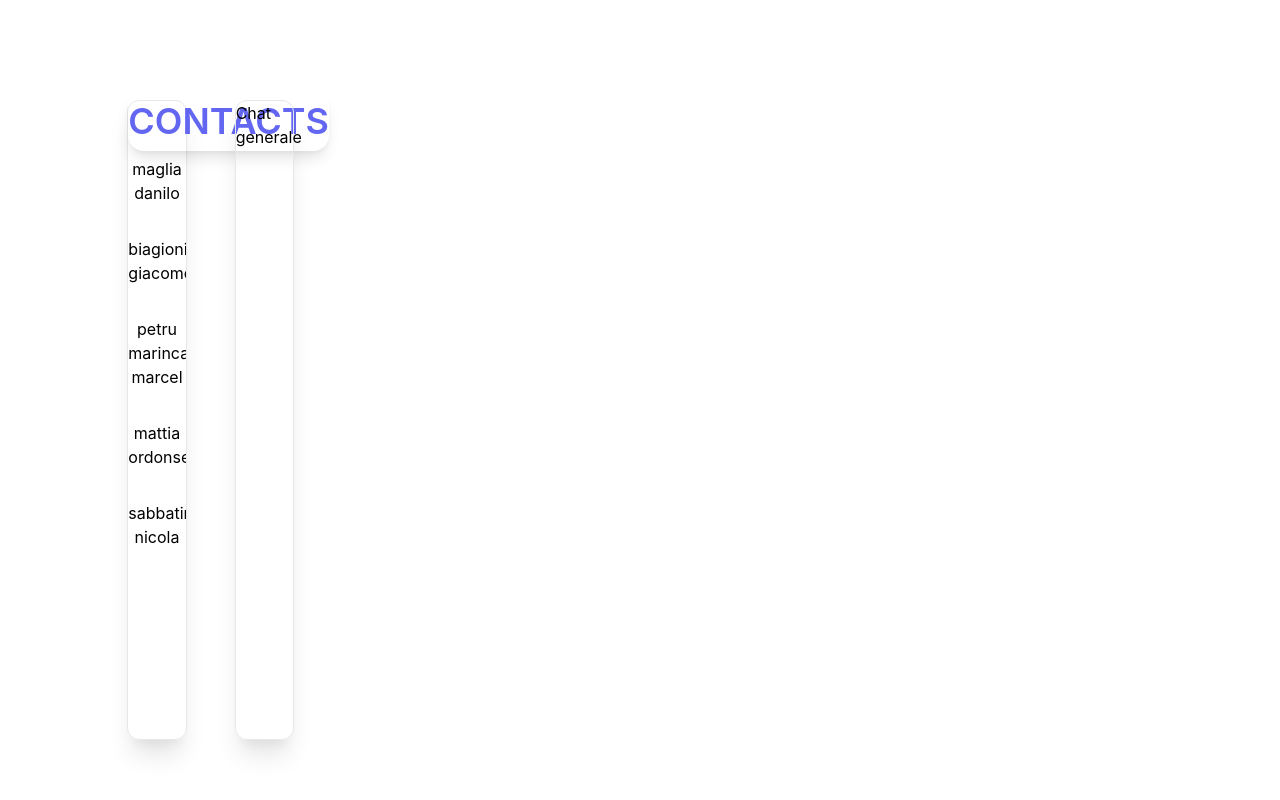
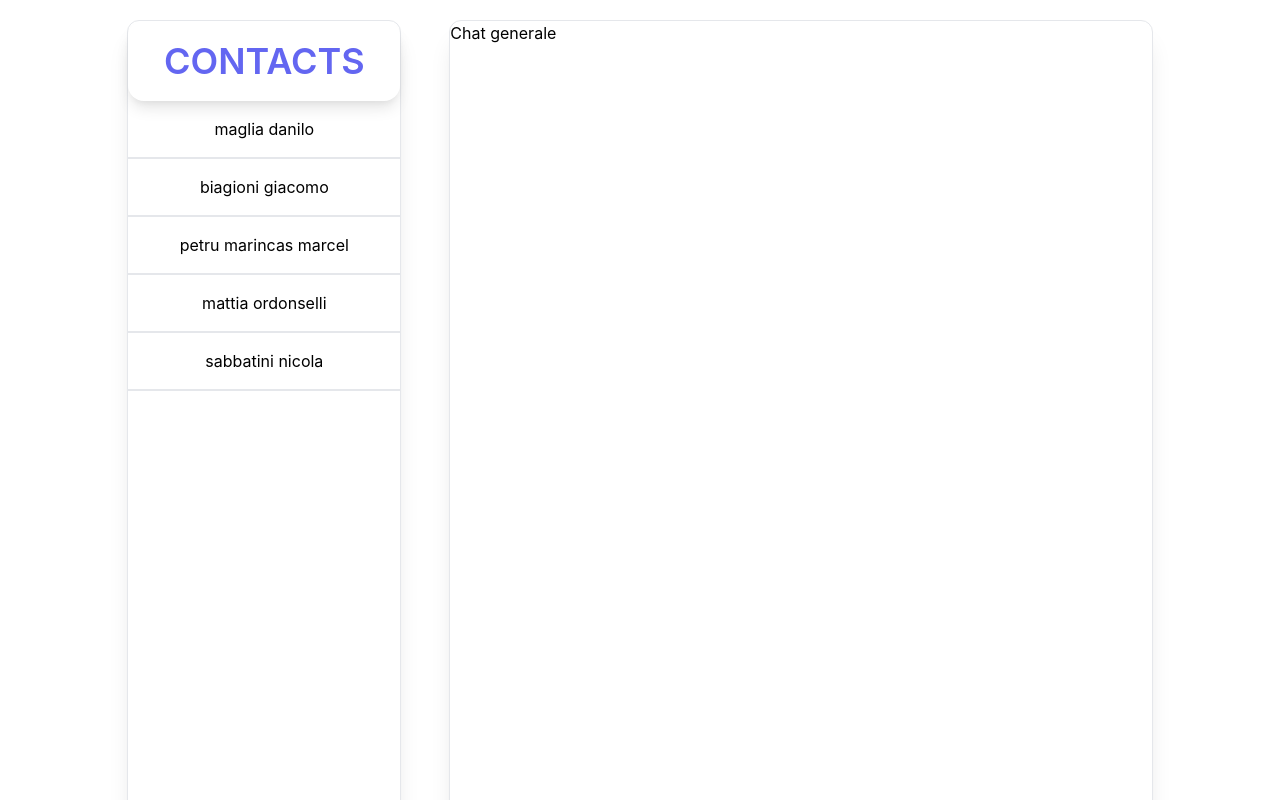
Before and after one commit to DaniloMaglia/WUDApp, a React (Create React App) app in the folder wudweb/: page / in a window 1280 px wide. Built offline with nearby package versions, Linux system fonts and the light colour scheme.

Commit message:
- Modifiche alla contact list - Test con tailwind Co-authored-by: JeckBiagio <JeckBiagio@users.noreply.github.com>

```diff
--- a/wudweb/src/wud/Card.tsx
+++ b/wudweb/src/wud/Card.tsx
@@ -3,7 +3,7 @@ import React from 'react';
 export class Card extends React.Component<{ width: string, color: string}> {
     render() {
         return (
-            <div className={`col-span-${this.props.width} bg-${this.props.color} shadow-xl border border-gray-200 rounded-xl my-20`}>{this.props.children}</div> // py-4 px-8
+            <div className={`h-screen col-span-${this.props.width} bg-${this.props.color} shadow-xl border border-gray-200 rounded-xl`}>{this.props.children}</div> // py-4 px-8
         );
     }
 }
--- a/wudweb/src/wud/chatlist/ChatList.tsx
+++ b/wudweb/src/wud/chatlist/ChatList.tsx
@@ -21,8 +21,8 @@ export class ChatList extends React.Component {
         this.gatherActiveChats(); // TODO: Viene chiamato ogni volta che renderizza nuovamente la pagina (Capire se è ottimizzato)
         return (
             <div className={''}>
-                <span className={'items-center justify-center h-20 shadow-lg w-full rounded-2xl text-4xl font-semibold text-center text-indigo-500 uppercase py-2'}>contacts</span>
-                <div className={'items-center overflow-y-hidden overflow-x-hidden text-center'}>
+                <span className={'flex items-center justify-center h-20 shadow-lg w-full rounded-2xl text-4xl font-semibold text-center text-indigo-500 uppercase py-2'}>contacts</span>
+                <div className={'flex items-center flex-col	overflow-y-hidden overflow-x-hidden text-center'}>
                     {this.activeChatList}
                 </div>
             </div>
--- a/wudweb/src/wud/chatlist/ChatListElement.tsx
+++ b/wudweb/src/wud/chatlist/ChatListElement.tsx
@@ -1,9 +1,9 @@
 import React from 'react';
-
+import { Card } from '..';
 export class ChatListElement extends React.Component<{name : string}> {
     render() {
         return (
-            <div className={'w-full py-4 rounded-xl hover:shadow-ar transform cursor-pointer'}>{this.props.name}</div>
+            <div className={'w-full py-4 hover:shadow-xl hover:scale-x-105 transform cursor-pointer border-b-2'}>{this.props.name}</div>
         );
     }
 }
--- a/wudweb/tailwind.config.js
+++ b/wudweb/tailwind.config.js
@@ -1,7 +1,8 @@
 module.exports = {
-  	mode: 'jit',
+
   	purge: ['./src/**/*.{js,jsx,ts,tsx}', './public/index.html'],
-   	darkMode: false, // or 'media' or 'class'
+
+	darkMode: false, // or 'media' or 'class'
    	theme: {
      	boxShadow: {
       		sm: '0 1px 2px 0 rgba(0, 0, 0, 0.05)',
@@ -12,7 +13,6 @@ module.exports = {
       		'2xl': '0 25px 50px -12px rgba(0, 0, 0, 0.25)',
      		'3xl': '0 35px 60px -15px rgba(0, 0, 0, 0.3)',
       		inner: 'inset 0 2px 4px 0 rgba(0, 0, 0, 0.06)',
-      		ar: '5px 5px 15px 5px rgba(0,0,0,0)',
       		none: 'none',
     	}
    	},
```
Also changed, not shown: wudweb/src/static/css/index.css (line endings or trailing spaces).
